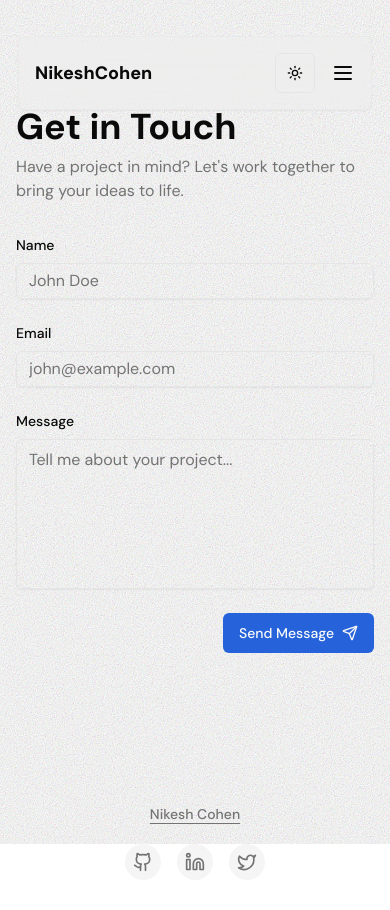
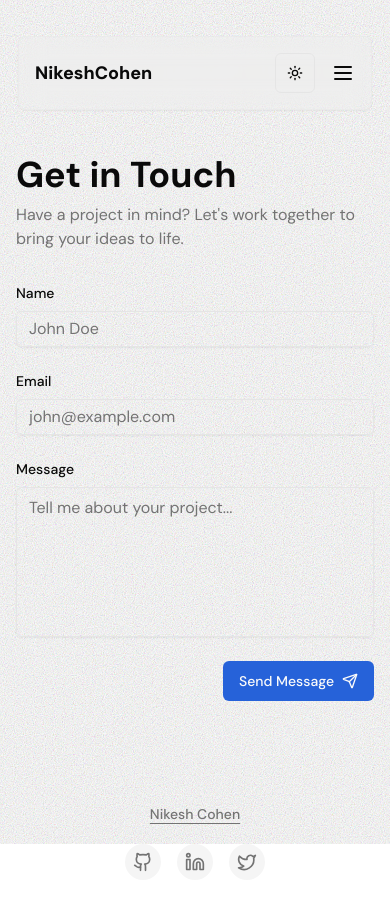
Before and after one commit to NikeshCohen/portfolio, a Next.js app: page /contact in a window 390 px wide. Shown: the top 910 px of the page. Built offline with nearby package versions, Linux system fonts and the light colour scheme.

Commit message:
fix contact spacing mobile

```diff
--- a/app/contact/page.tsx
+++ b/app/contact/page.tsx
@@ -106,7 +106,7 @@ export default function Contact() {
   };
 
   return (
-    <section className="layout flex min-h-[90vh] items-center">
+    <section className="layout flex h-[90vh] items-center pt-40">
       <motion.div
         className="mx-auto max-w-2xl"
         variants={containerVariants}
```
